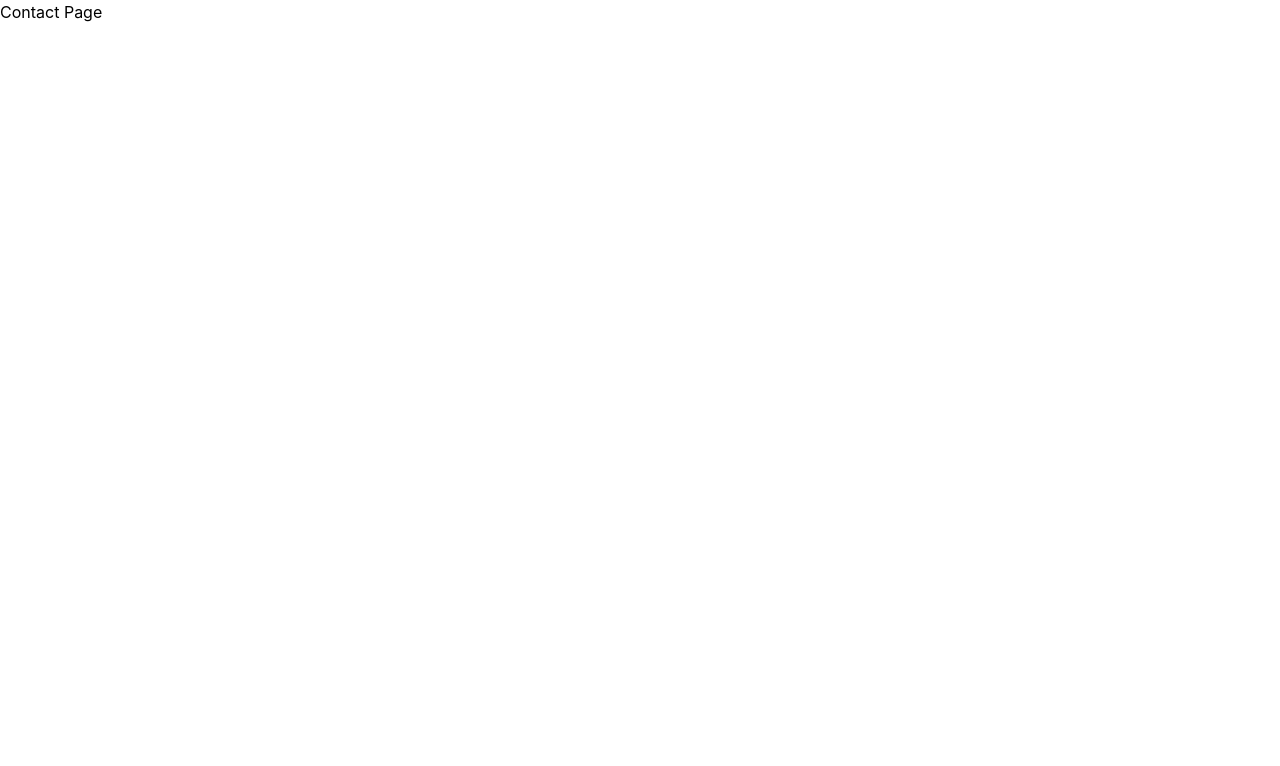
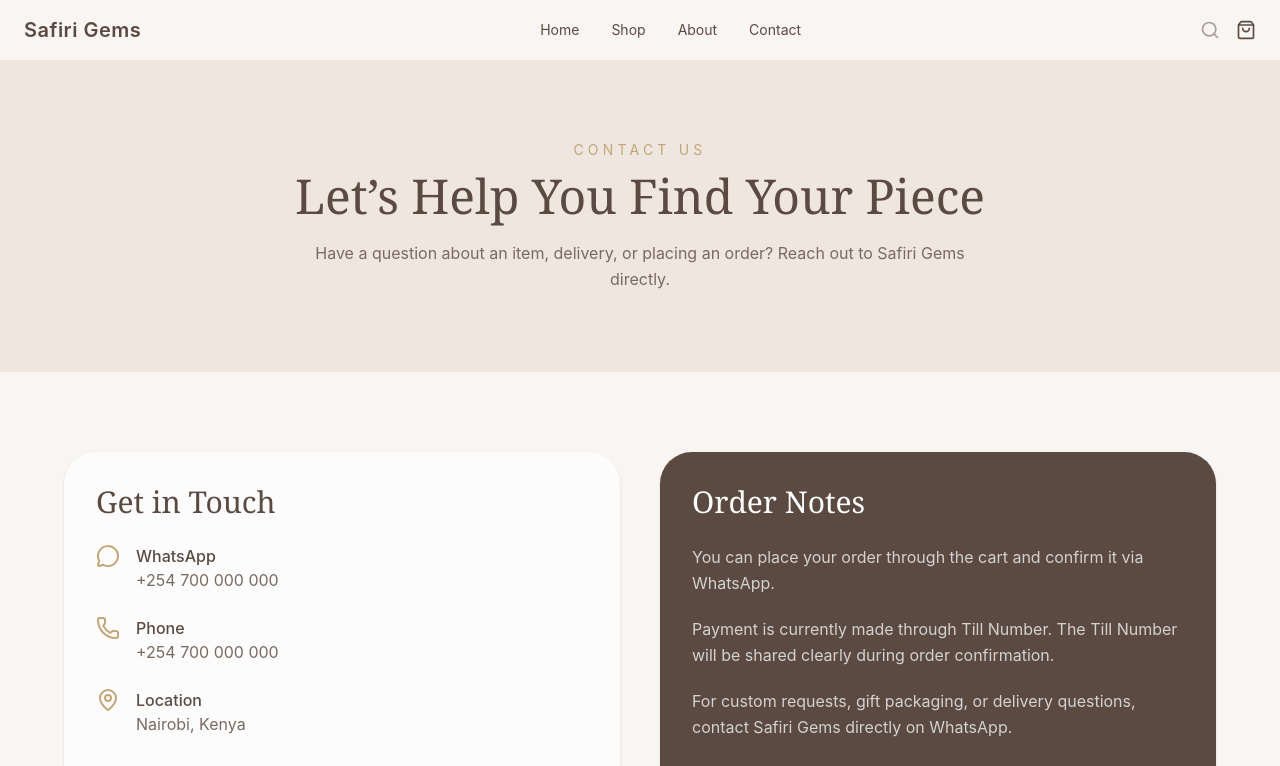
Before and after one commit to CynthiaMugo/Safiri_Gems, a React (Vite) app in the folder safiri-frontend/: page /contact in a window 1280 px wide. Shown: the top 766 px of the page. Built offline with nearby package versions, Linux system fonts and the light colour scheme.

Commit message:
Add About and Contact pages, update routing in App component

```diff
--- a/safiri-frontend/src/App.jsx
+++ b/safiri-frontend/src/App.jsx
@@ -2,6 +2,8 @@ import { Routes, Route } from "react-router-dom";
 import Home from "./pages/Home";
 import Shop from "./pages/Shop";
 import Cart from "./pages/Cart";
+import About from "./pages/About";
+import Contact from "./pages/Contact";
 
 function App() {
   return (
@@ -9,8 +11,8 @@ function App() {
       <Route path="/" element={<Home />} />
       <Route path="/shop" element={<Shop />} />
       <Route path="/cart" element={<Cart />} />
-      <Route path="/about" element={<h1>About Page</h1>} />
-      <Route path="/contact" element={<h1>Contact Page</h1>} />
+      <Route path="/about" element={<About />} />
+      <Route path="/contact" element={<Contact />} />
     </Routes>
   );
 }
--- a/safiri-frontend/src/components/AboutPreview.jsx
+++ b/safiri-frontend/src/components/AboutPreview.jsx
@@ -1,9 +1,11 @@
+import { Link } from "react-router-dom";
 import SectionHeading from "./SectionHeading";
 
 function AboutPreview() {
   return (
     <section className="bg-[#f8f5f2] px-6 py-20">
       <div className="mx-auto grid max-w-6xl items-center gap-12 md:grid-cols-2">
+
         <div className="overflow-hidden rounded-[2rem] shadow-lg">
           <img
             src="/images/about-pearls.jpg"
@@ -35,9 +37,13 @@ function AboutPreview() {
             </p>
           </div>
 
-          <button className="mt-8 rounded-full border border-[#c2a67a] px-6 py-3 text-sm text-[#5a4a42] transition hover:bg-[#c2a67a] hover:text-white">
+          <Link
+            to="/about"
+            className="inline-block mt-8 rounded-full border border-[#c2a67a] px-6 py-3 text-sm text-[#5a4a42] transition hover:bg-[#c2a67a] hover:text-white"
+          >
             Learn More
-          </button>
+          </Link>
+
         </div>
       </div>
     </section>
--- a/safiri-frontend/src/components/CTASection.jsx
+++ b/safiri-frontend/src/components/CTASection.jsx
@@ -1,9 +1,12 @@
+import { Link } from "react-router-dom";
+
 function CTASection() {
   return (
     <section className="px-6 py-20 bg-[#eee6df]">
       <div className="mx-auto max-w-5xl rounded-[2rem] bg-[#5a4a42] px-8 py-14 text-center text-white shadow-xl">
+
         <p className="mb-3 text-sm uppercase tracking-[0.35em] text-[#d6c3b3]">
-          Ready to order?
+          Discover Your Style
         </p>
 
         <h2 className="mx-auto max-w-2xl font-serif text-3xl md:text-5xl">
@@ -11,23 +14,22 @@ function CTASection() {
         </h2>
 
         <p className="mx-auto mt-5 max-w-xl text-sm leading-relaxed text-white/75">
-          Browse our collection and place your order directly through WhatsApp.
-          Simple, personal, and convenient.
+          Explore pearl-inspired pieces designed for everyday elegance and special moments.
         </p>
 
         <div className="mt-8 flex flex-col items-center justify-center gap-4 sm:flex-row">
-          <a
-            href="https://wa.me/254700000000"
-            target="_blank"
-            rel="noreferrer"
+
+          <Link
+            to="/shop"
             className="rounded-full bg-[#c2a67a] px-7 py-3 text-sm font-medium text-white transition hover:bg-[#d6c3b3]"
           >
-            Order on WhatsApp
-          </a>
+            Shop Collection
+          </Link>
 
           <span className="text-sm text-white/70">
-            Till Number: <strong className="text-white">Coming Soon</strong>
+            Earrings • Necklaces • Sets
           </span>
+
         </div>
       </div>
     </section>
--- /dev/null
+++ b/safiri-frontend/src/pages/About.jsx
@@ -0,0 +1,81 @@
+import Navbar from "../components/Navbar";
+import Footer from "../components/Footer";
+
+function About() {
+  return (
+    <div className="min-h-screen bg-[#f8f5f2] text-[#5a4a42]">
+      <Navbar />
+
+      <main>
+        <section className="px-6 py-20 bg-[#eee6df] text-center">
+          <p className="text-sm uppercase tracking-[0.3em] text-[#c2a67a] mb-3">
+            About Safiri Gems
+          </p>
+
+          <h1 className="font-serif text-4xl md:text-5xl mb-5">
+            Pearls, Elegance & Everyday Beauty
+          </h1>
+
+          <p className="max-w-2xl mx-auto text-[#7a6a61] leading-relaxed">
+            Safiri Gems is a jewelry brand founded by Violet Mugo, inspired by
+            her love for pearls and timeless accessories that reflect personal
+            elegance.
+          </p>
+        </section>
+
+        <section className="px-6 py-20">
+          <div className="mx-auto grid max-w-6xl gap-12 md:grid-cols-2 items-center">
+            <div className="rounded-[2rem] overflow-hidden shadow-lg">
+              <img
+                src="/images/about-pearls.jpg"
+                alt="Pearl jewelry"
+                className="h-[430px] w-full object-cover"
+              />
+            </div>
+
+            <div>
+              <p className="font-serif text-3xl mb-6">
+                Jewelry is not just an accessory — it is a reflection of one’s
+                personality.
+              </p>
+
+              <div className="space-y-5 text-[#7a6a61] leading-relaxed">
+                <p>
+                  Safiri Gems was created for women who love subtle luxury,
+                  graceful details, and pieces that feel personal.
+                </p>
+
+                <p>
+                  Our collection currently includes earrings, necklaces, and
+                  necklace-and-earring sets, with bracelets planned as part of
+                  our growing collection.
+                </p>
+
+                <p>
+                  Each piece is chosen to complement your outfit while still
+                  allowing your natural elegance to shine through.
+                </p>
+              </div>
+            </div>
+          </div>
+        </section>
+
+        <section className="px-6 pb-20">
+          <div className="mx-auto max-w-5xl rounded-[2rem] bg-white/70 p-10 text-center shadow-sm">
+            <p className="font-serif text-2xl md:text-3xl text-[#5a4a42]">
+              “Let your jewelry mirror your inner elegance.”
+            </p>
+
+            <p className="mt-4 text-sm text-[#7a6a61]">
+              Safiri Gems — subtle luxury, made for everyday elegance.
+            </p>
+          </div>
+        </section>
+      </main>
+
+      <Footer />
+    </div>
+  );
+}
+
+export default About;
--- /dev/null
+++ b/safiri-frontend/src/pages/Contact.jsx
@@ -0,0 +1,104 @@
+import Navbar from "../components/Navbar";
+import Footer from "../components/Footer";
+import { Phone, MessageCircle, MapPin } from "lucide-react";
+
+function Contact() {
+  return (
+    <div className="min-h-screen bg-[#f8f5f2] text-[#5a4a42]">
+      <Navbar />
+
+      <main>
+        <section className="px-6 py-20 bg-[#eee6df] text-center">
+          <p className="text-sm uppercase tracking-[0.3em] text-[#c2a67a] mb-3">
+            Contact Us
+          </p>
+
+          <h1 className="font-serif text-4xl md:text-5xl mb-5">
+            Let’s Help You Find Your Piece
+          </h1>
+
+          <p className="max-w-2xl mx-auto text-[#7a6a61] leading-relaxed">
+            Have a question about an item, delivery, or placing an order?
+            Reach out to Safiri Gems directly.
+          </p>
+        </section>
+
+        <section className="px-6 py-20">
+          <div className="mx-auto grid max-w-6xl gap-10 md:grid-cols-2">
+            <div className="rounded-[2rem] bg-white/75 p-8 shadow-sm">
+              <h2 className="font-serif text-3xl mb-6">
+                Get in Touch
+              </h2>
+
+              <div className="space-y-6 text-[#7a6a61]">
+                <div className="flex gap-4">
+                  <MessageCircle className="text-[#c2a67a]" />
+                  <div>
+                    <p className="font-medium text-[#5a4a42]">WhatsApp</p>
+                    <p>+254 700 000 000</p>
+                  </div>
+                </div>
+
+                <div className="flex gap-4">
+                  <Phone className="text-[#c2a67a]" />
+                  <div>
+                    <p className="font-medium text-[#5a4a42]">Phone</p>
+                    <p>+254 700 000 000</p>
+                  </div>
+                </div>
+
+                <div className="flex gap-4">
+                  <MapPin className="text-[#c2a67a]" />
+                  <div>
+                    <p className="font-medium text-[#5a4a42]">Location</p>
+                    <p>Nairobi, Kenya</p>
+                  </div>
+                </div>
+              </div>
+
+              <a
+                href="https://wa.me/254700000000"
+                target="_blank"
+                rel="noreferrer"
+                className="mt-8 inline-block rounded-full bg-[#c2a67a] px-7 py-3 text-sm font-medium text-white transition hover:bg-[#5a4a42]"
+              >
+                Chat on WhatsApp
+              </a>
+            </div>
+
+            <div className="rounded-[2rem] bg-[#5a4a42] p-8 text-white shadow-sm">
+              <h2 className="font-serif text-3xl mb-6">
+                Order Notes
+              </h2>
+
+              <div className="space-y-5 text-white/75 leading-relaxed">
+                <p>
+                  You can place your order through the cart and confirm it via
+                  WhatsApp.
+                </p>
+
+                <p>
+                  Payment is currently made through Till Number. The Till Number
+                  will be shared clearly during order confirmation.
+                </p>
+
+                <p>
+                  For custom requests, gift packaging, or delivery questions,
+                  contact Safiri Gems directly on WhatsApp.
+                </p>
+              </div>
+
+              <p className="mt-8 font-serif text-2xl text-[#d6c3b3]">
+                “Elegance is never loud.”
+              </p>
+            </div>
+          </div>
+        </section>
+      </main>
+
+      <Footer />
+    </div>
+  );
+}
+
+export default Contact;
```
